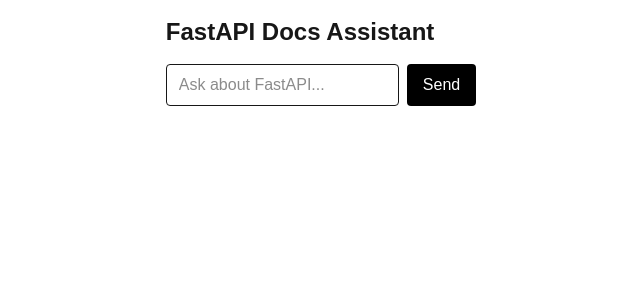
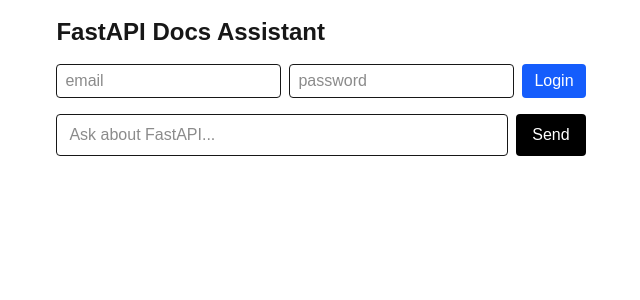
Before and after one commit to Ashokreddy0416/ai-support-assistant, a Next.js app in the folder frontend/: page / in a window 1280 px wide. Shown: the top 300 px of the page, without its empty margins (319-959 px from the left). Built offline with nearby package versions, Linux system fonts and the light colour scheme.

Commit message:
Phase 8: add login box storing access token

```diff
--- a/frontend/app/page.tsx
+++ b/frontend/app/page.tsx
@@ -5,6 +5,9 @@
   const [question, setQuestion] = useState("");
   const [messages, setMessages] = useState<{role: string, text: string, route?: string}[]>([]);
   const [loading, setLoading] = useState(false);
+  const [token, setToken] = useState("");
+  const [email, setEmail] = useState("");
+  const [password, setPassword] = useState("");
 
   async function send() {
     if (!question.trim()) return;
@@ -13,7 +16,7 @@
     setQuestion("");
     setLoading(true);
     try {
-      const res = await fetch("http://127.0.0.1:8000/agent", {
+      const res = await fetch("http://localhost:8000/agent", {
         method: "POST",
         headers: { "Content-Type": "application/json" },
         body: JSON.stringify({ question: q }),
@@ -27,16 +30,46 @@
     }
   }
 
+  async function login() {
+    const res = await fetch("http://localhost:8000/login", {
+      method: "POST",
+      headers: { "Content-Type": "application/json" },
+      body: JSON.stringify({ email, password }),
+    });
+    if (res.ok) {
+      const data = await res.json();
+      setToken(data.access_token);
+    } else {
+      alert("Login failed");
+    }
+  }
+
   return (
     <main className="max-w-2xl mx-auto p-4">
       <h1 className="text-2xl font-bold mb-4">FastAPI Docs Assistant</h1>
+
+      {!token ? (
+        <div className="flex gap-2 mb-4">
+          <input className="border rounded px-2 py-1 flex-1" placeholder="email"
+            value={email} onChange={(e) => setEmail(e.target.value)} />
+          <input className="border rounded px-2 py-1 flex-1" placeholder="password" type="password"
+            value={password} onChange={(e) => setPassword(e.target.value)} />
+          <button onClick={login} className="bg-blue-600 text-white rounded px-3">Login</button>
+        </div>
+      ) : (
+        <div className="text-sm text-green-600 mb-4">✓ Logged in</div>
+      )}
+
       <div className="space-y-2 mb-4">
         {messages.map((m, i) => (
           <div key={i} className={m.role === "user" ? "text-right" : "text-left"}>
+            {m.route && <span className="text-xs text-gray-400 mr-2">[{m.route}]</span>}
             <span className="inline-block bg-gray-100 rounded px-3 py-2">{m.text}</span>
           </div>
         ))}
+        {loading && <div className="text-left text-gray-400">Thinking…</div>}
       </div>
+
       <div className="flex gap-2">
         <input
           className="flex-1 border rounded px-3 py-2"
```
